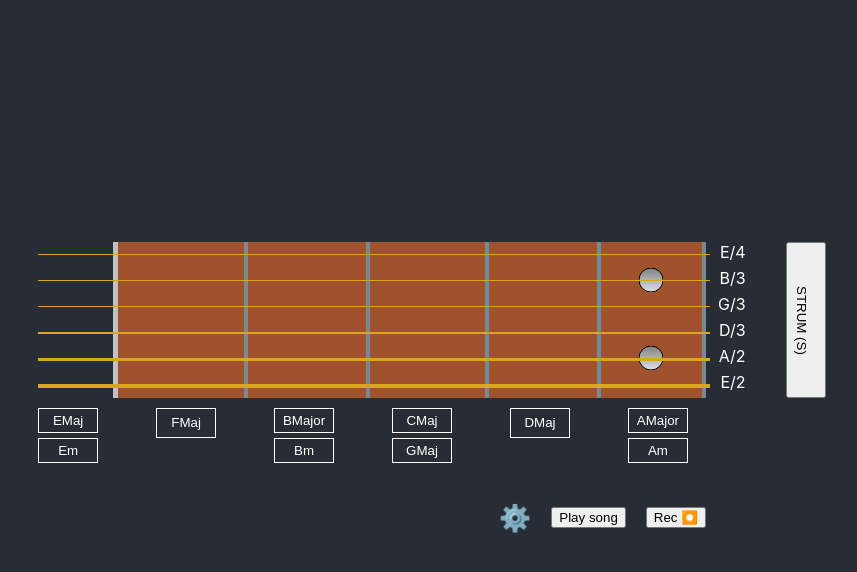
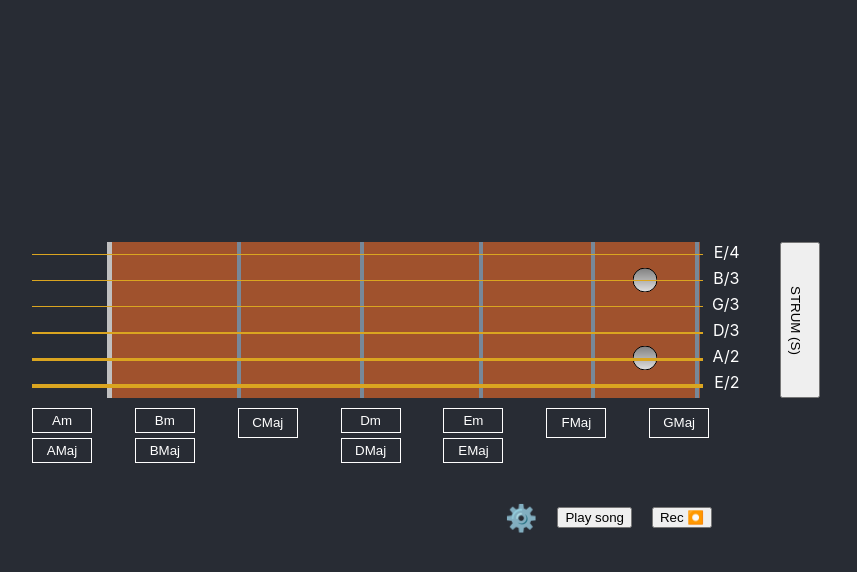
Before and after one commit to MichaelBieniek/fret-naught, a React (Create React App) app: page / in a window 1280 px wide. Both pictures are taken after a click on the button "Start". Shown: the top 572 px of the page, without its empty margins (168-1025 px from the left). Built offline with nearby package versions, Linux system fonts and the light colour scheme.

Commit message:
Add Redux toolkit to project

```diff
--- a/package.json
+++ b/package.json
@@ -3,11 +3,13 @@
   "version": "0.1.0",
   "private": true,
   "dependencies": {
+    "@reduxjs/toolkit": "^1.8.3",
     "@testing-library/jest-dom": "^5.16.4",
     "@testing-library/react": "^13.3.0",
     "@testing-library/user-event": "^13.5.0",
     "react": "^18.2.0",
     "react-dom": "^18.2.0",
+    "react-redux": "^8.0.2",
     "react-scripts": "5.0.1",
     "styled-components": "^5.3.5",
     "web-vitals": "^2.1.4"
--- a/src/components/Fretboard/String.js
+++ b/src/components/Fretboard/String.js
@@ -1,6 +1,5 @@
 import { useState, useEffect } from 'react';
 import styled from 'styled-components';
-import { playNote } from '../../api/sound';
 import { getNoteOnFret } from '../../music/instrument/guitar';
 import { GUITAR_STRINGS, GUITAR_STRING_THICKNESS_MM, GUITAR_SUPPORTED_FRETS } from '../../music/instrument/guitar/constants';
 import Fret from './Fret';
@@ -87,10 +86,7 @@ function String({ openNote, isRinging, defaultFret = undefined }) {
 
   useEffect(() => {
     if (isRinging && parseInt(fretPressed) >= 0) {
-      const note = getNoteOnFret(openNote, fretPressed);
-      console.log(`Ring: ${openNote} ${fretPressed}`);
-
-      playNote(note, stringInd);
+      // something?
     }
   }, [isRinging, fretPressed]);
 
--- a/src/components/Fretboard/index.js
+++ b/src/components/Fretboard/index.js
@@ -1,6 +1,8 @@
 import { useEffect, useState } from 'react';
+import { useDispatch, useSelector } from 'react-redux/es/exports';
 import styled from 'styled-components';
 import { GUITAR_STRINGS } from '../../music/instrument/guitar/constants';
+import { strum } from '../../redux/guitarSlice';
 import { NECK_WIDTH } from './constants';
 import String from './String';
 import { calcFretDistMap, calcMm2Pix } from './utils';
@@ -87,25 +89,28 @@ const StrumBar = styled.button`
   }
 `;
 
-const Fretboard = ({ chord = [], autoStrum, beatTime, recorder = () => {} }) => {
-  const [isRinging, setRinging] = useState(false);
+const Fretboard = ({ beatTime, recorder = () => {} }) => {
+  const dispatch = useDispatch();
+  const { currentChord, isRinging } = useSelector((state) => state.guitar);
+  const { chord_pattern } = currentChord;
+  const { isAutoStrum } = useSelector((state) => state.settings);
+  console.log('Fret', currentChord);
 
-  function strum() {
-    recorder(chord, new Date().getTime());
-    setRinging(true);
-    setTimeout(() => setRinging(false), 50);
+  function strumGuitar() {
+    dispatch(strum(currentChord));
+    recorder(chord_pattern, new Date().getTime());
   }
 
   useEffect(() => {
-    if (autoStrum && beatTime >= 0) {
-      strum();
+    if (isAutoStrum && beatTime >= 0) {
+      strumGuitar();
     }
-  }, [autoStrum, beatTime]);
+  }, [isAutoStrum, beatTime]);
 
   useEffect(() => {
     document.addEventListener('keydown', (e) => {
       if (e.code === 'KeyS') {
-        strum();
+        strumGuitar();
       }
     });
   }, []);
@@ -115,13 +120,13 @@ const Fretboard = ({ chord = [], autoStrum, beatTime, recorder = () => {} }) =>
       <Neck>
         <StringContainer>
           {GUITAR_STRINGS.map((string, ind) => {
-            const fretNum = chord[GUITAR_STRINGS.length - ind - 1];
+            const fretNum = chord_pattern[GUITAR_STRINGS.length - ind - 1];
             return <String key={`${string}:${fretNum}`} openNote={string} isRinging={isRinging} defaultFret={fretNum} />;
           })}
         </StringContainer>
       </Neck>
       <StrumSpace>
-        <StrumBar onClick={strum}>
+        <StrumBar onClick={strumGuitar}>
           <p>STRUM (S) </p>
         </StrumBar>
       </StrumSpace>
--- a/src/components/Player/index.js
+++ b/src/components/Player/index.js
@@ -1,6 +1,9 @@
 import { useEffect, useMemo, useState } from 'react';
+import { useDispatch, useSelector } from 'react-redux/es/exports';
 import styled from 'styled-components';
 import { getByKey, setByKey } from '../../api/storage/local';
+import chords, { Am, DMaj, Em, END_SENTINEL, GMaj, Mute } from '../../music/instrument/guitar/chords';
+import { setNewChord } from '../../redux/guitarSlice';
 import Fretboard from '../Fretboard';
 
 const Container = styled.div`
@@ -40,55 +43,6 @@ const StyledButton = styled.button`
   color: #fff;
 `;
 
-const X = undefined;
-const O = 0;
-
-const Am = {
-  chord_name: 'Am',
-  chord_pattern: [X, 0, 2, 2, 1, 0],
-};
-const AMajor = {
-  chord_name: 'AMajor',
-  chord_pattern: [X, 0, 2, 2, 2, 0],
-};
-const Bm = {
-  chord_name: 'Bm',
-  chord_pattern: [2, 2, 4, 4, 3, 2],
-};
-const BMajor = {
-  chord_name: 'BMajor',
-  chord_pattern: [2, 2, 4, 4, 4, 2],
-};
-const Em = {
-  chord_name: 'Em',
-  chord_pattern: [0, 2, 2, 0, 0, 0],
-};
-const EMajor = {
-  chord_name: 'EMaj',
-  chord_pattern: [0, 2, 2, 1, 0, 0],
-};
-const FMaj = {
-  chord_name: 'FMaj',
-  chord_pattern: [1, 3, 3, 2, 1, 1],
-};
-const GMaj = {
-  chord_name: 'GMaj',
-  chord_pattern: [3, 2, 0, 0, 3, 3],
-};
-const CMaj = {
-  chord_name: 'CMaj',
-  chord_pattern: [X, 3, 2, 0, 1, 0],
-};
-const DMaj = {
-  chord_name: 'DMaj',
-  chord_pattern: [X, X, 0, 2, 3, 2],
-};
-const Mute = {
-  chord_name: 'Mute',
-  chord_pattern: [X, X, X, X, X],
-};
-const END_SENTINEL = [-1, -1, -1, -1, -1];
-
 const ChordButton = ({ children, amIPressed, heyIamPressed }) => {
   return (
     <StyledButton amIPressed={amIPressed} onClick={heyIamPressed}>
@@ -125,26 +79,31 @@ function _genMeSong2(progression, setCurrentChord) {
   };
 }
 
-const SONG1_VERSE = [Am, Am, Em, Em, DMaj, DMaj, Am, Am, Am, Am, Em, Em, DMaj, DMaj, Am];
+const SONG1_VERSE = [Am, Am, Em, Em, DMaj, DMaj, Am, Am, Am, Am, GMaj];
 const SONG1 = [...SONG1_VERSE];
 
+const KEY_BUCKETS = ['A', 'B', 'C', 'D', 'E', 'F', 'G'];
+
 function Player() {
-  const [currentChord, setCurrentChord] = useState(Mute);
-  const { chord_name, chord_pattern, beatTime } = currentChord;
   const [playTime, setPlayTime] = useState(undefined);
   const [isRecording, setRecording] = useState(false);
+
+  const { currentChord } = useSelector((state) => state.guitar);
+  const { chord_name, chord_pattern, beatTime } = currentChord;
+  const dispatch = useDispatch();
+  const chordSetter = (chord) => dispatch(setNewChord, { payload: chord });
 
   useEffect(() => {
     // play something!
     if (playTime) {
       let recordedSong = JSON.parse(getByKey('recorded_song'));
       if (!recordedSong) {
-        _genMeSong(SONG1, 900, setCurrentChord)();
+        _genMeSong(SONG1, 900, chordSetter)();
       } else {
-        _genMeSong2(recordedSong, setCurrentChord)();
+        _genMeSong2(recordedSong, chordSetter)();
       }
     }
-  }, [playTime]);
+  }, [playTime, chordSetter]);
 
   const recorder = useMemo(() => {
     if (isRecording) {
@@ -169,50 +128,23 @@ function Player() {
 
   return (
     <Container>
-      <Fretboard chord={chord_pattern} autoStrum={true} beatTime={beatTime} recorder={recorder} />
+      <Fretboard beatTime={beatTime} recorder={recorder} />
       <BarHorizontal title={'Buckets matching root note to fret?'}>
-        <ChordColumn>
-          <ChordButton amIPressed={EMajor.chord_name === chord_name} heyIamPressed={() => setCurrentChord(EMajor)}>
-            {EMajor.chord_name}
-          </ChordButton>
-          <ChordButton amIPressed={Em.chord_name === chord_name} heyIamPressed={() => setCurrentChord(Em)}>
-            {Em.chord_name}
-          </ChordButton>
-        </ChordColumn>
-        <ChordColumn>
-          <ChordButton amIPressed={FMaj.chord_name === chord_name} heyIamPressed={() => setCurrentChord(FMaj)}>
-            {FMaj.chord_name}
-          </ChordButton>
-        </ChordColumn>
-        <ChordColumn>
-          <ChordButton amIPressed={BMajor.chord_name === chord_name} heyIamPressed={() => setCurrentChord(BMajor)}>
-            {BMajor.chord_name}
-          </ChordButton>
-          <ChordButton amIPressed={Bm.chord_name === chord_name} heyIamPressed={() => setCurrentChord(Bm)}>
-            {Bm.chord_name}
-          </ChordButton>
-        </ChordColumn>
-        <ChordColumn>
-          <ChordButton amIPressed={CMaj.chord_name === chord_name} heyIamPressed={() => setCurrentChord(CMaj)}>
-            {CMaj.chord_name}
-          </ChordButton>
-          <ChordButton amIPressed={GMaj.chord_name === chord_name} heyIamPressed={() => setCurrentChord(GMaj)}>
-            {GMaj.chord_name}
-          </ChordButton>
-        </ChordColumn>
-        <ChordColumn>
-          <ChordButton amIPressed={DMaj.chord_name === chord_name} heyIamPressed={() => setCurrentChord(DMaj)}>
-            {DMaj.chord_name}
-          </ChordButton>
-        </ChordColumn>
-        <ChordColumn>
-          <ChordButton amIPressed={AMajor.chord_name === chord_name} heyIamPressed={() => setCurrentChord(AMajor)}>
-            {AMajor.chord_name}
-          </ChordButton>
-          <ChordButton amIPressed={Am.chord_name === chord_name} heyIamPressed={() => setCurrentChord(Am)}>
-            {Am.chord_name}
-          </ChordButton>
-        </ChordColumn>
+        {KEY_BUCKETS.map((keyRoot) => (
+          <ChordColumn key={`chord-bucket-${keyRoot}`}>
+            {chords
+              .filter((x) => x.chord_root === keyRoot)
+              .map((chord) => (
+                <ChordButton
+                  key={`chord-${chord.chord_name}`}
+                  amIPressed={chord.chord_name === chord_name}
+                  heyIamPressed={() => dispatch(setNewChord(chord))}
+                >
+                  {chord.chord_name}
+                </ChordButton>
+              ))}
+          </ChordColumn>
+        ))}
       </BarHorizontal>
       <BarHorizontal reverse>
         <span>⚙️</span>
--- a/src/index.js
+++ b/src/index.js
@@ -1,13 +1,17 @@
 import React from 'react';
 import ReactDOM from 'react-dom/client';
+import { Provider } from 'react-redux';
 import './index.css';
 import App from './App';
 import reportWebVitals from './reportWebVitals';
+import store from './redux/store';
 
 const root = ReactDOM.createRoot(document.getElementById('root'));
 root.render(
   <React.StrictMode>
-    <App />
+    <Provider store={store}>
+      <App />
+    </Provider>
   </React.StrictMode>
 );
 
--- /dev/null
+++ b/src/music/instrument/guitar/chords.js
@@ -0,0 +1,66 @@
+const X = undefined;
+const O = 0;
+
+export const Am = {
+  chord_root: 'A',
+  chord_name: 'Am',
+  chord_pattern: [X, 0, 2, 2, 1, 0],
+};
+export const AMaj = {
+  chord_root: 'A',
+  chord_name: 'AMaj',
+  chord_pattern: [X, 0, 2, 2, 2, 0],
+};
+export const Bm = {
+  chord_root: 'B',
+  chord_name: 'Bm',
+  chord_pattern: [2, 2, 4, 4, 3, 2],
+};
+export const BMaj = {
+  chord_root: 'B',
+  chord_name: 'BMaj',
+  chord_pattern: [2, 2, 4, 4, 4, 2],
+};
+export const Em = {
+  chord_root: 'E',
+  chord_name: 'Em',
+  chord_pattern: [0, 2, 2, 0, 0, 0],
+};
+export const EMaj = {
+  chord_root: 'E',
+  chord_name: 'EMaj',
+  chord_pattern: [0, 2, 2, 1, 0, 0],
+};
+export const FMaj = {
+  chord_root: 'F',
+  chord_name: 'FMaj',
+  chord_pattern: [1, 3, 3, 2, 1, 1],
+};
+export const GMaj = {
+  chord_root: 'G',
+  chord_name: 'GMaj',
+  chord_pattern: [3, 2, 0, 0, 3, 3],
+};
+export const CMaj = {
+  chord_root: 'C',
+  chord_name: 'CMaj',
+  chord_pattern: [X, 3, 2, 0, 1, 0],
+};
+export const Dm = {
+  chord_root: 'D',
+  chord_name: 'Dm',
+  chord_pattern: [X, X, 0, 2, 3, 1],
+};
+export const DMaj = {
+  chord_root: 'D',
+  chord_name: 'DMaj',
+  chord_pattern: [X, X, 0, 2, 3, 2],
+};
+export const Mute = {
+  chord_root: undefined,
+  chord_name: 'Mute',
+  chord_pattern: [X, X, X, X, X, X],
+};
+export const END_SENTINEL = [-1, -1, -1, -1, -1];
+
+export default [Am, AMaj, Bm, BMaj, CMaj, Dm, DMaj, Em, EMaj, FMaj, GMaj];
--- /dev/null
+++ b/src/redux/guitarSlice.js
@@ -0,0 +1,28 @@
+import { createSlice } from '@reduxjs/toolkit';
+import { Mute } from '../music/instrument/guitar/chords';
+
+export const guitarSlice = createSlice({
+  name: 'guitar',
+  initialState: {
+    capo: undefined,
+    currentChord: Mute,
+    isRinging: false,
+  },
+  reducers: {
+    setNewChord: (state, action) => {
+      console.log(state, action);
+      state.currentChord = action.payload;
+    },
+    strum: (state) => {
+      state.isRinging = true;
+    },
+    stopRinging: (state) => {
+      state.isRinging = false;
+    },
+  },
+});
+
+// Action creators are generated for each case reducer function
+export const { setNewChord, strum, stopRinging } = guitarSlice.actions;
+
+export default guitarSlice.reducer;
--- /dev/null
+++ b/src/redux/settingsSlice.js
@@ -0,0 +1,22 @@
+import { createSlice } from '@reduxjs/toolkit';
+
+export const counterSlice = createSlice({
+  name: 'settings',
+  initialState: {
+    isTouch: false,
+    isAutoStrum: false,
+  },
+  reducers: {
+    setTouch: (state, action) => {
+      state.isTouch = !!action.payload;
+    },
+    setAutoStrum: (state, action) => {
+      state.isTouch = !!action.payload;
+    },
+  },
+});
+
+// Action creators are generated for each case reducer function
+export const { setTouch, setAutoStrum } = counterSlice.actions;
+
+export default counterSlice.reducer;
```
Also changed, not shown: src/redux/guitarEffects.js (added, +21 -0 lines), src/redux/store.js (added, +16 -0 lines), 1 other file (tests, documents, lock files or other folders).
